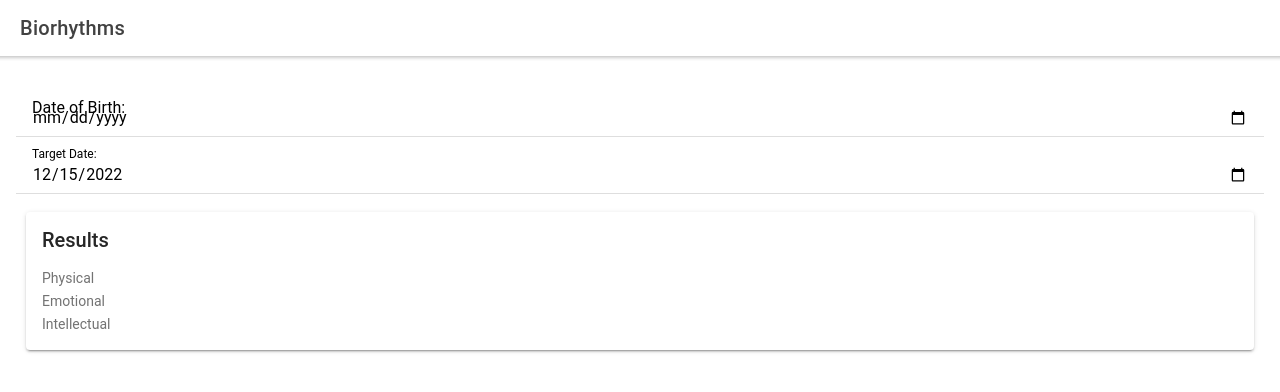
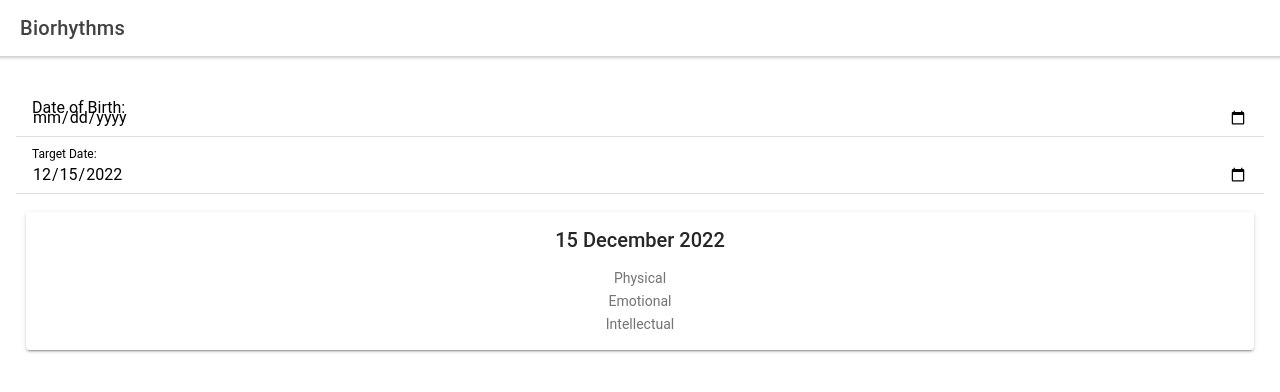
Before and after one commit to Dhara1978/biorhythm-calculator-udemy, a React (Create React App) app: page / in a window 1280 px wide. Shown: the top 392 px of the page. Built offline with nearby package versions, Linux system fonts and the light colour scheme.

Commit message:
Update BiorhtymCard.js

```diff
--- a/src/components/BiorhtymCard.js
+++ b/src/components/BiorhtymCard.js
@@ -1,10 +1,16 @@
 import { IonCard, IonCardContent, IonCardHeader, IonCardTitle } from "@ionic/react";
+import dayjs from "dayjs";
 
-export default function BiorhthymCard() {
+function formatDate(isoString) {
+    const day = dayjs(isoString);
+    return day.format('D MMMM YYYY');
+}
+
+export default function BiorhthymCard({ targetDate }) {
     return (
-        <IonCard>
+        <IonCard className="ion-text-center">
             <IonCardHeader>
-                <IonCardTitle>Results</IonCardTitle>
+                <IonCardTitle>{formatDate(targetDate)}</IonCardTitle>
             </IonCardHeader>
             <IonCardContent>
                 <p>Physical</p>
```
